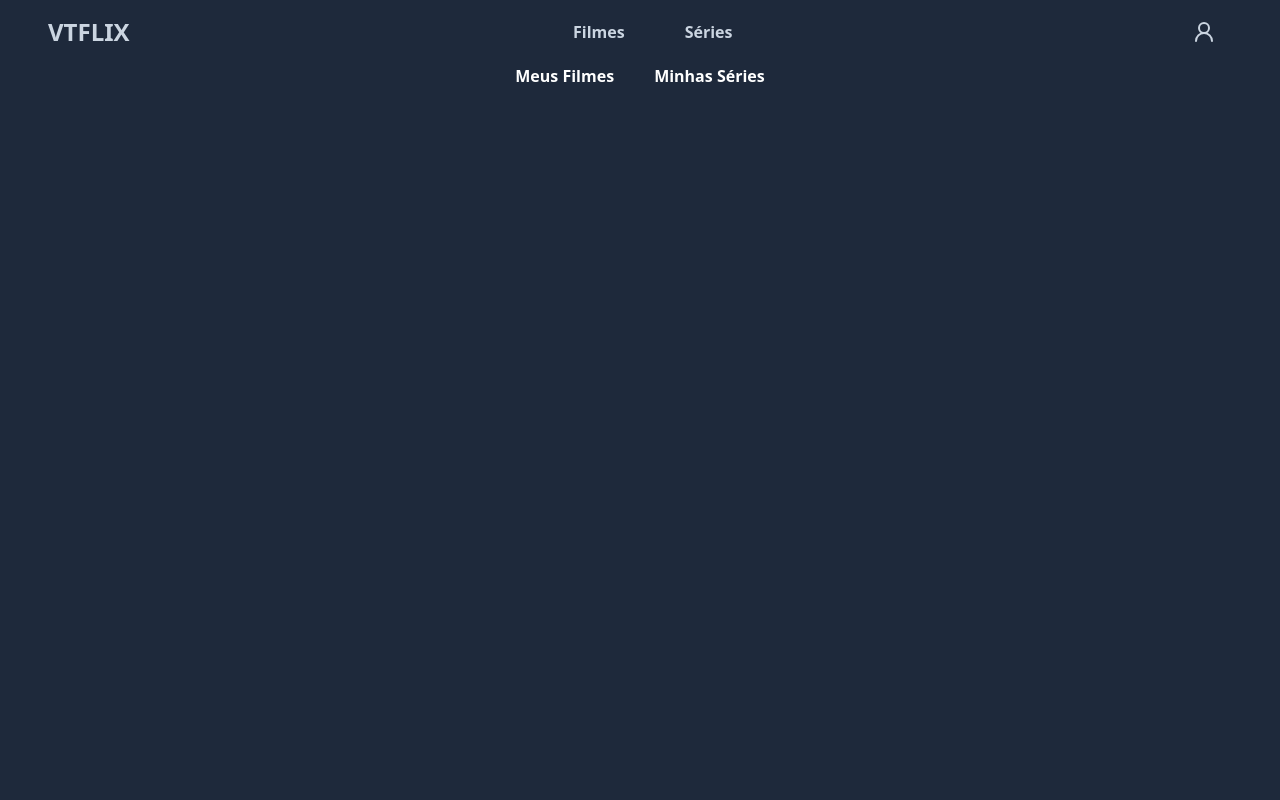
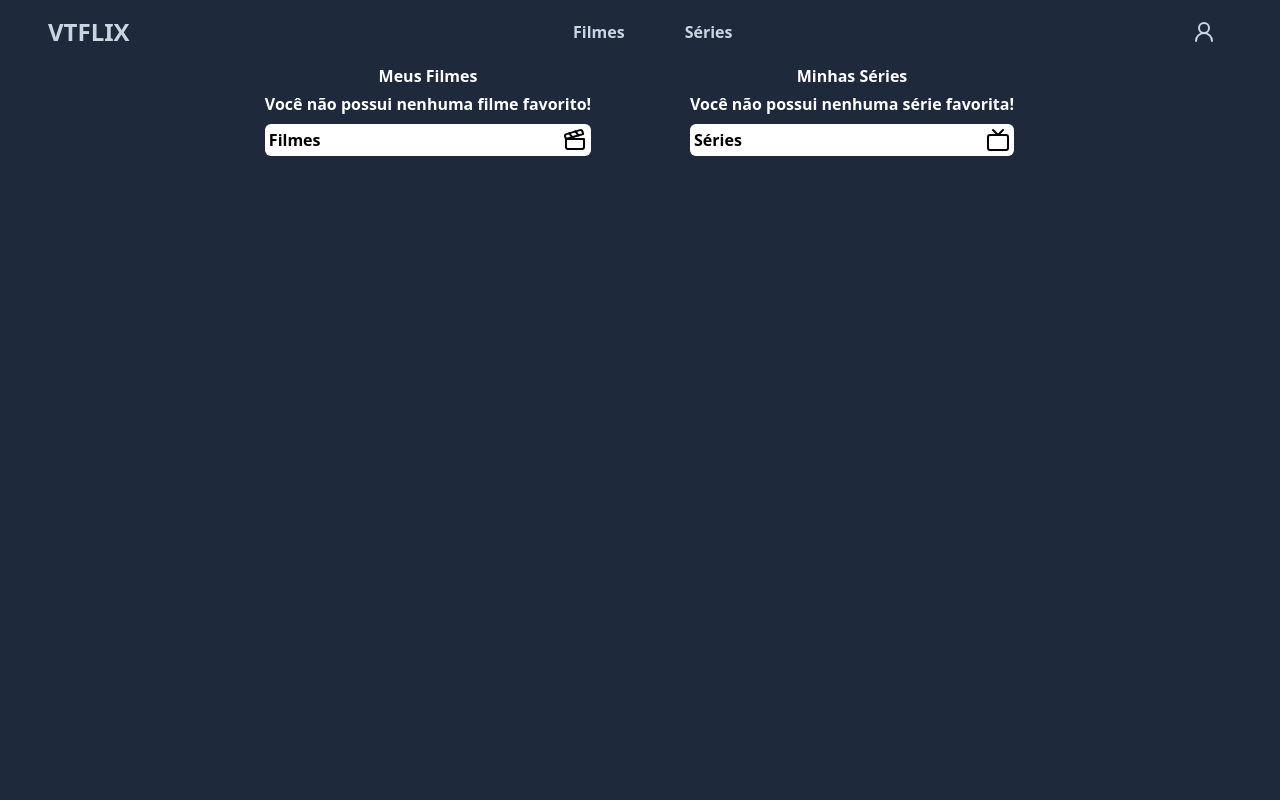
Before and after one commit to victorschmidt21/ProjetoReact, a React (Vite) app: page /fav in a window 1280 px wide. Shown: the top 800 px of the page. Built offline with nearby package versions, Linux system fonts and the light colour scheme.

Commit message:
Feat: Alertas implementados

```diff
--- a/package.json
+++ b/package.json
@@ -18,7 +18,8 @@
     "lucide-react": "^0.468.0",
     "react": "^18.3.1",
     "react-dom": "^18.3.1",
-    "react-router-dom": "^7.1.1"
+    "react-router-dom": "^7.1.1",
+    "react-toastify": "^11.0.2"
   },
   "devDependencies": {
     "@eslint/js": "^9.9.0",
--- a/src/App.jsx
+++ b/src/App.jsx
@@ -1,7 +1,11 @@
 import { RoutesApp } from "./routes.jsx"
-
+import 'react-toastify/dist/ReactToastify.css';
+import { ToastContainer } from "react-toastify";
 export function App() {
     return (
+        <div>
+        <ToastContainer autoClose={2000} />
         <RoutesApp ></RoutesApp>
+        </div>
     )
 }
--- a/src/pages/Fav/index.jsx
+++ b/src/pages/Fav/index.jsx
@@ -4,6 +4,10 @@ import { TextMenu } from "../../components/TextMenu";
 import { Link } from "react-router-dom";
 import { Eye } from "lucide-react";
 import { Trash2 } from "lucide-react";
+import { Clapperboard } from "lucide-react";
+import { Tv } from "lucide-react";
+import { toast } from "react-toastify";
+
 export function Fav() {
   const [movies, setMovies] = useState([]);
   const [series, setSeries] = useState([]);
@@ -18,14 +22,19 @@ export function Fav() {
     setMovies(valueMovies);
   }, []);
 
-  function deleteMS(id) {
+  function deleteMS(type, id) {
     const local = localStorage.getItem("@vt");
     const json = JSON.parse(local) || [];
-    let updateData = json.filter((item) => item.id != id)
+    let updateData = json.filter((item) => item.id != id);
     localStorage.setItem("@vt", JSON.stringify(updateData));
 
-    setSeries(updateData.filter((serie)=> serie.number_of_episodes))
-    setMovies(updateData.filter((movie)=> !movie.number_of_episodes))
+    setSeries(updateData.filter((serie) => serie.number_of_episodes));
+    setMovies(updateData.filter((movie) => !movie.number_of_episodes));
+    if(type == "filme") {
+    toast.success("Filme removido com sucesso!");
+    }else{
+        toast.success("Série removida com sucesso!")
+    }
   }
 
   return (
@@ -39,47 +48,58 @@ export function Fav() {
         </TextMenu>
       </Header>
       <div className="flex bg-slate-800 justify-center items-start space-x-10 h-screen">
-        <ul className="flex justify-center items-center flex-col">
+        <ul className="flex justify-center items-center flex-col w-96">
           <h1 className="text-white mb-1 font-bold">Meus Filmes</h1>
-          {movies.map((movie) => {
-            return (
+          { movies.length > 0 ? (
+          movies.map((movie) => (
               <li
                 key={movie.id}
                 className="bg-white mb-2 p-1 rounded-md flex justify-between items-center w-96"
               >
-                <h1>{movie.title}</h1>
+                <h1 className="font-semibold">{movie.title}</h1>
                 <div className="flex space-x-2 text-slate-800">
                   <Link to={`/movie/${movie.id}`}>
                     <Eye />
                   </Link>
-                  <button onClick={() => deleteMS(movie.id)}>
+                  <button onClick={() => deleteMS("filme", movie.id)}>
                     <Trash2 />
                   </button>
                 </div>
               </li>
-            );
-          })}
+          ))
+          ):(
+            <div className="flex flex-col">
+            <strong className="text-white">Você não possui nenhuma filme favorito!</strong>
+            <Link to="/content/movie" className="flex justify-between bg-white mt-2 p-1 rounded-md font-semibold">Filmes <Clapperboard absoluteStrokeWidth /> </Link>
+            </div>
+          )
+        }
         </ul>
-        <ul className="flex justify-center items-center flex-col">
+        <ul className="flex justify-center items-center flex-col w-96">
           <h1 className="text-white mb-1 font-bold">Minhas Séries</h1>
-          {series.map((serie) => {
-            return (
+          {series.length > 0 ? (
+            series.map((serie) => (
               <li
                 key={serie.id}
                 className="bg-white mb-2 p-1 rounded-md flex justify-between items-center w-96"
               >
-                <h1>{serie.name}</h1>
+                <h1 className="font-semibold">{serie.name}</h1>
                 <div className="flex space-x-2">
                   <Link to={`/tv/${serie.id}`}>
                     <Eye />
                   </Link>
-                  <button onClick={() => deleteMS(serie.id)}>
+                  <button onClick={() => deleteMS("série", serie.id)}>
                     <Trash2 />
                   </button>
                 </div>
               </li>
-            );
-          })}
+            ))
+          ) : (
+            <div className="flex flex-col">
+            <strong className="text-white">Você não possui nenhuma série favorita!</strong>
+            <Link className="flex justify-between bg-white mt-2 p-1 rounded-md font-semibold" to="/content/tv">Séries <Tv absoluteStrokeWidth /></Link>
+            </div>
+          )}
         </ul>
       </div>
     </div>
--- a/src/pages/Info/index.jsx
+++ b/src/pages/Info/index.jsx
@@ -5,6 +5,7 @@ import Header from "../../components/Header";
 import { TextMenu } from "../../components/TextMenu";
 import FavoriteIcon from "@mui/icons-material/Favorite";
 import { Heart } from "lucide-react";
+import { toast } from "react-toastify";
 
 export function Info() {
   const token = "d4e0b108e59de39dcb716c47e251eaca";
@@ -40,14 +41,22 @@ export function Info() {
     if (like) {
       let movieFilter = moviesSave.filter((movie) => movie.id !== id);
       localStorage.setItem("@vt", JSON.stringify(movieFilter));
-      // toast.success("Filme removido com sucesso!");
+      if(type == "movie") {
+        toast.success("Filme removido com sucesso!")
+      }else{
+        toast.success("Série removida com sucesso!")
+      }
       setLike(!like);
       return;
     }
     console.log("oi");
     moviesSave.push(movie);
     localStorage.setItem("@vt", JSON.stringify(moviesSave));
-    // toast.success("Filme salvo com sucesso");
+    if(type == "movie") {
+      toast.success("Filme salvo com sucesso!")
+    }else{
+      toast("Série salva com sucesso!")
+    }
     setLike(!like);
   }
 
@@ -62,14 +71,14 @@ export function Info() {
         </TextMenu>
       </Header>
       <div className=" my-0 mx-auto flex flex-col justify-center max-w-3xl text-white">
-        <h1 className="font-bold text-2xl">{movie.title}</h1>
+        <h1 className="font-bold text-2xl">{ type == 'tv' ? movie.name : movie.title}</h1>
         <img
           className="rounded-lg mt-2 w-3xl"
           src={`https://image.tmdb.org/t/p/w500${movie.backdrop_path}`}
         />
         <h3 className="font-semibold mt-1">Sinopse</h3>
         <span className="text-white">{movie.overview}</span>
-        <div className="flex justify-between">
+        <div className="flex justify-between mt-2">
           <strong>Avaliação: {movie.vote_average} / 10</strong>{" "}
           {like ? (
             <FavoriteIcon
```
Also changed, not shown: 1 other file (tests, documents, lock files or other folders).
